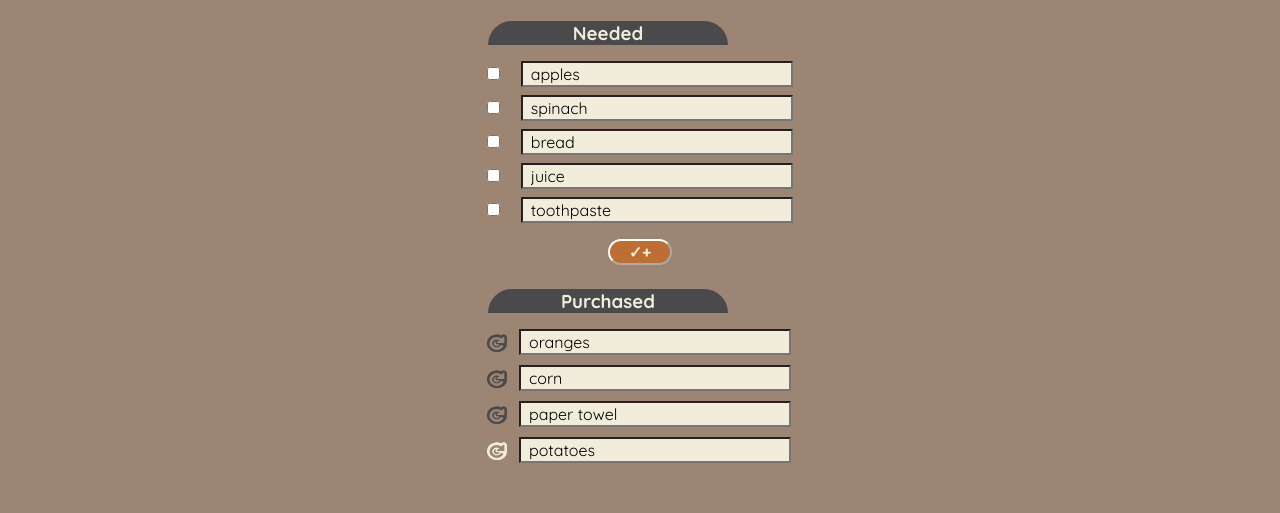
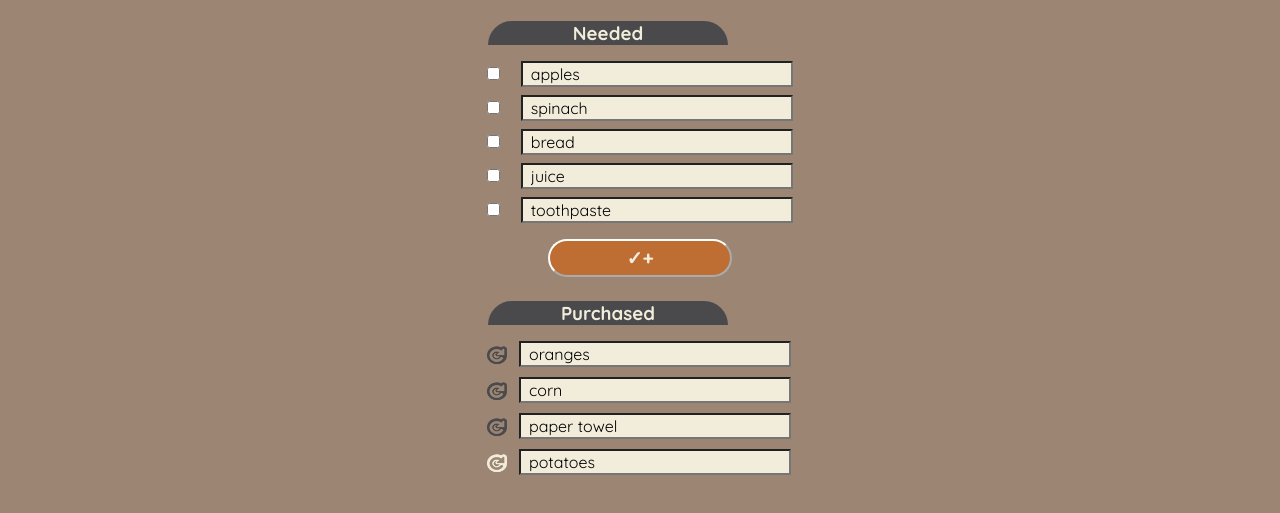
Before and after one commit to michael4reynolds/shopping-list-app, a plain HTML site: page index.html in a window 1280 px wide. Both pictures are taken after a click on the button "✓+". Shown: the part 115-628 px from the top of the page. Drawn offline with nearby package versions, Linux system fonts and the light colour scheme.

Commit message:
restyle 'add many' button. closes #3

```diff
--- a/css/styles.css
+++ b/css/styles.css
@@ -132,11 +132,20 @@ form input {
 .add {
     color: #F2EDDB;
     margin: 0;
+    font-size: 1.2em;
     font-weight: 700;
     border-color: white;
     border-radius: 1em;
-    width: 4em;
+    padding: .25em 4em;
     background-color: #BF6E33;
+}
+
+.add:active {
+    padding: .375em 4em .125em;
+}
+
+input:focus, textarea:focus {
+    outline: none;
 }
 
 @media screen and (min-width: 400px) {
```
